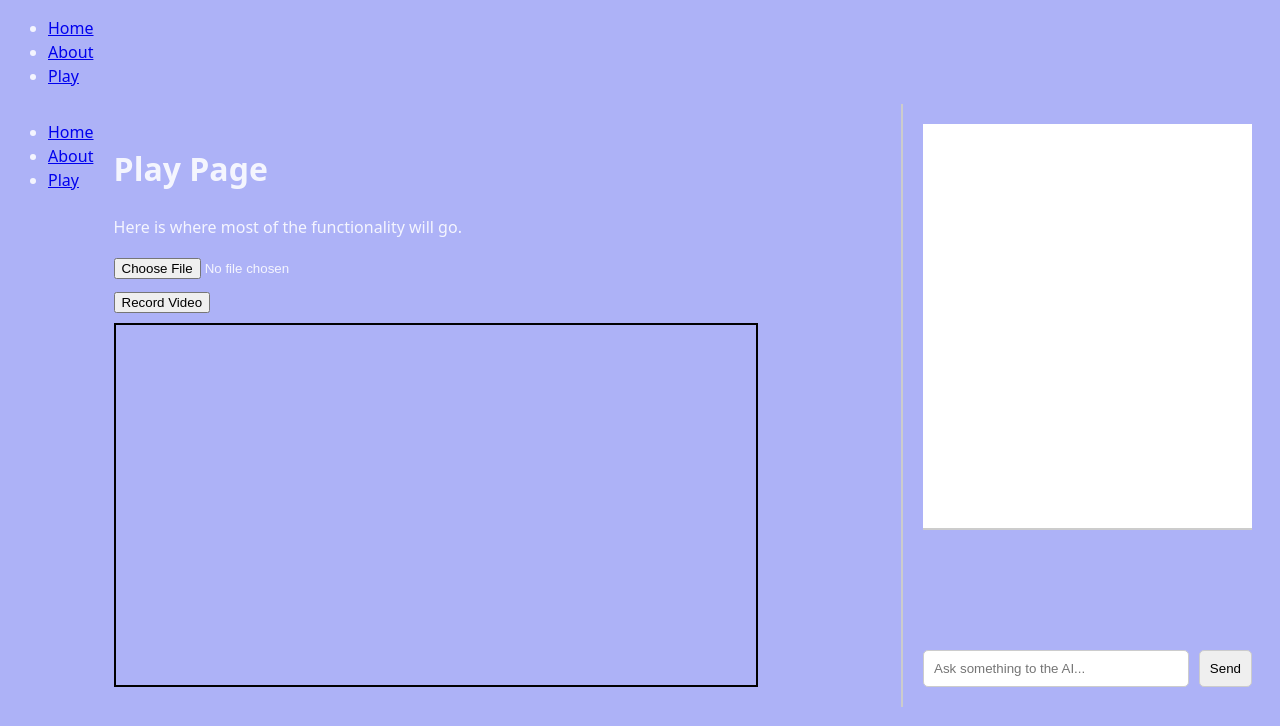
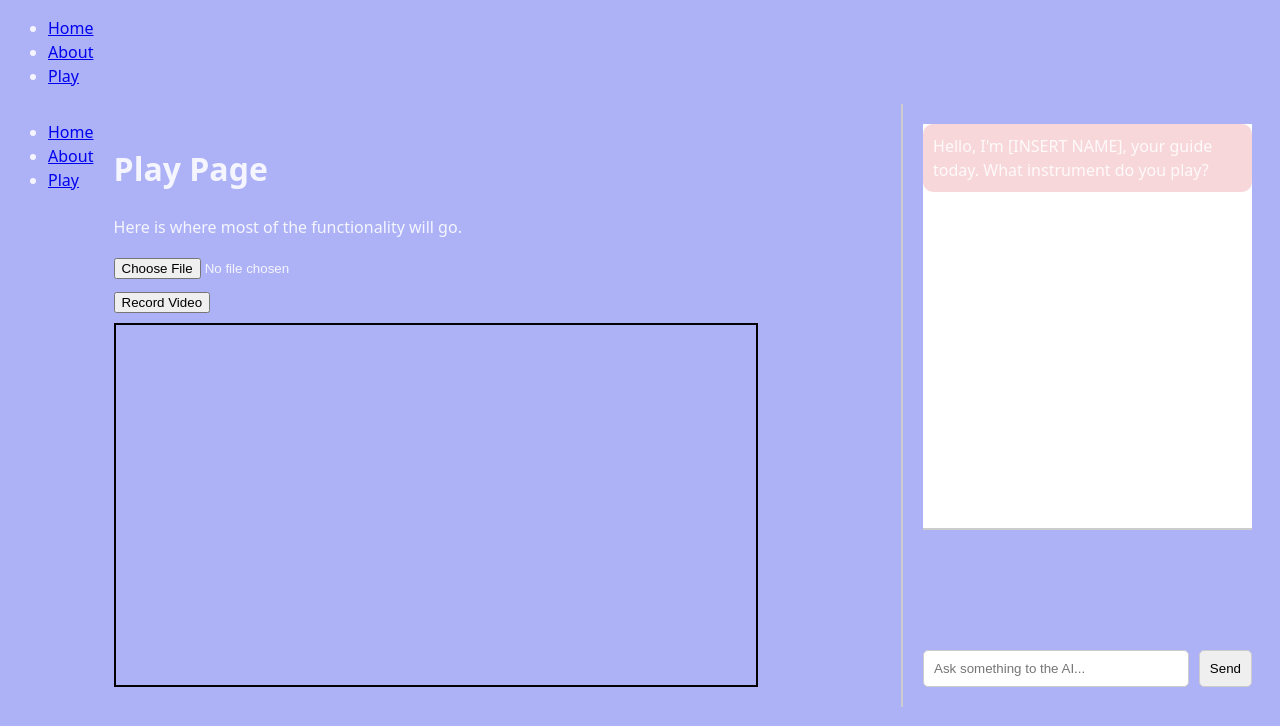
Before and after one commit to savannahalanis/melody-mentor, a React (Vite) app in the folder Frontend/: page /play in a window 1280 px wide. Shown: the top 726 px of the page. Built offline with nearby package versions, Linux system fonts and the light colour scheme.

Commit message:
chat stuff

```diff
--- a/Frontend/src/pages/Play.jsx
+++ b/Frontend/src/pages/Play.jsx
@@ -7,7 +7,9 @@ function Play() {
   const [recording, setRecording] = useState(false);
   const mediaRecorderRef = useRef(null);
   const recordedChunks = useRef([]);
-  const [chatMessages, setChatMessages] = useState([]); // Holds the chat history
+  const [chatMessages, setChatMessages] = useState([
+    { text: "Hello, I'm [INSERT NAME], your guide today. What instrument do you play?", sender: "ai" }, // Default AI message
+  ]); // Holds the chat history
   const [userInput, setUserInput] = useState(''); // Holds user input in the chat
 
   const handleUpload = (e) => {
```
